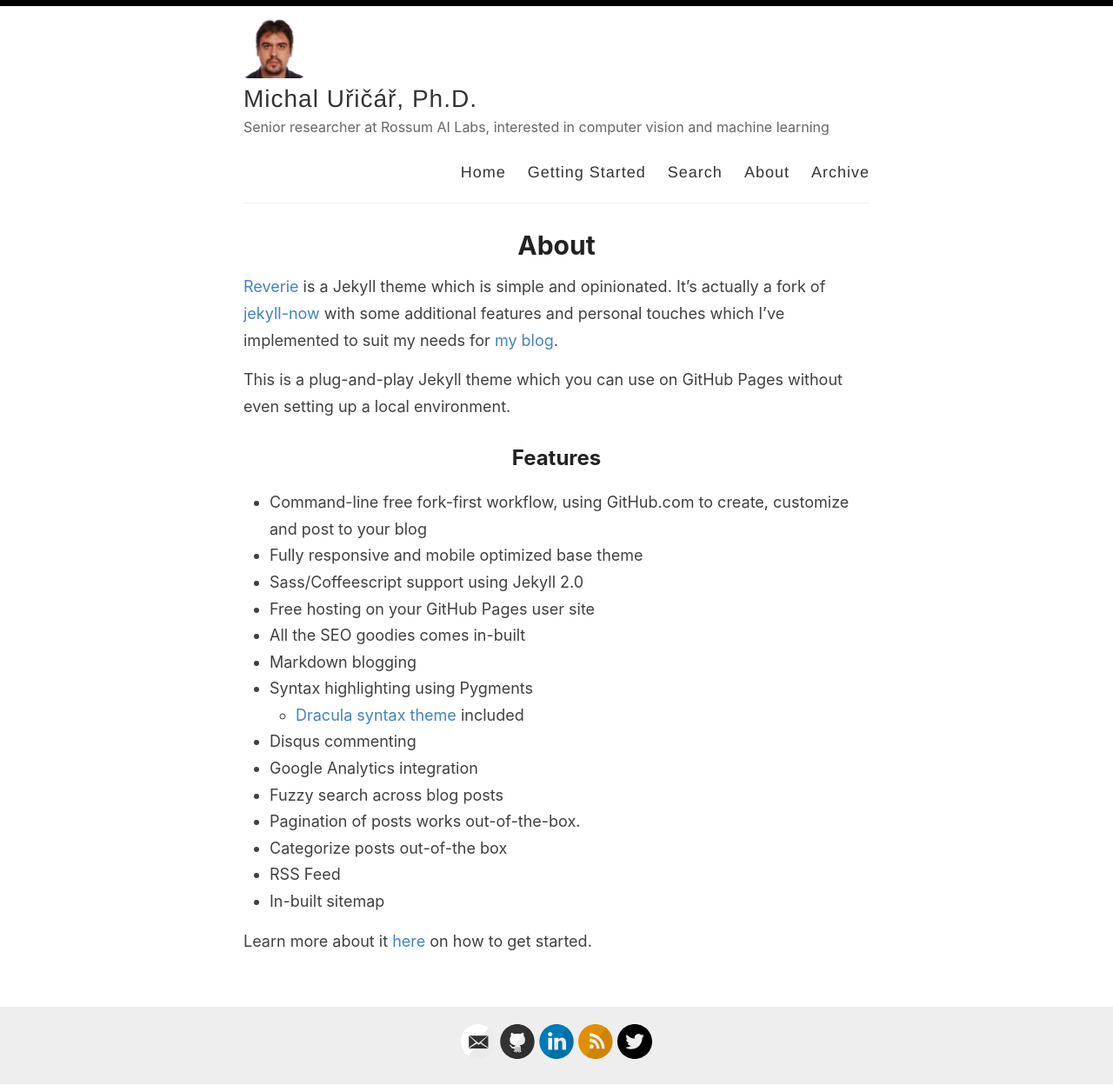
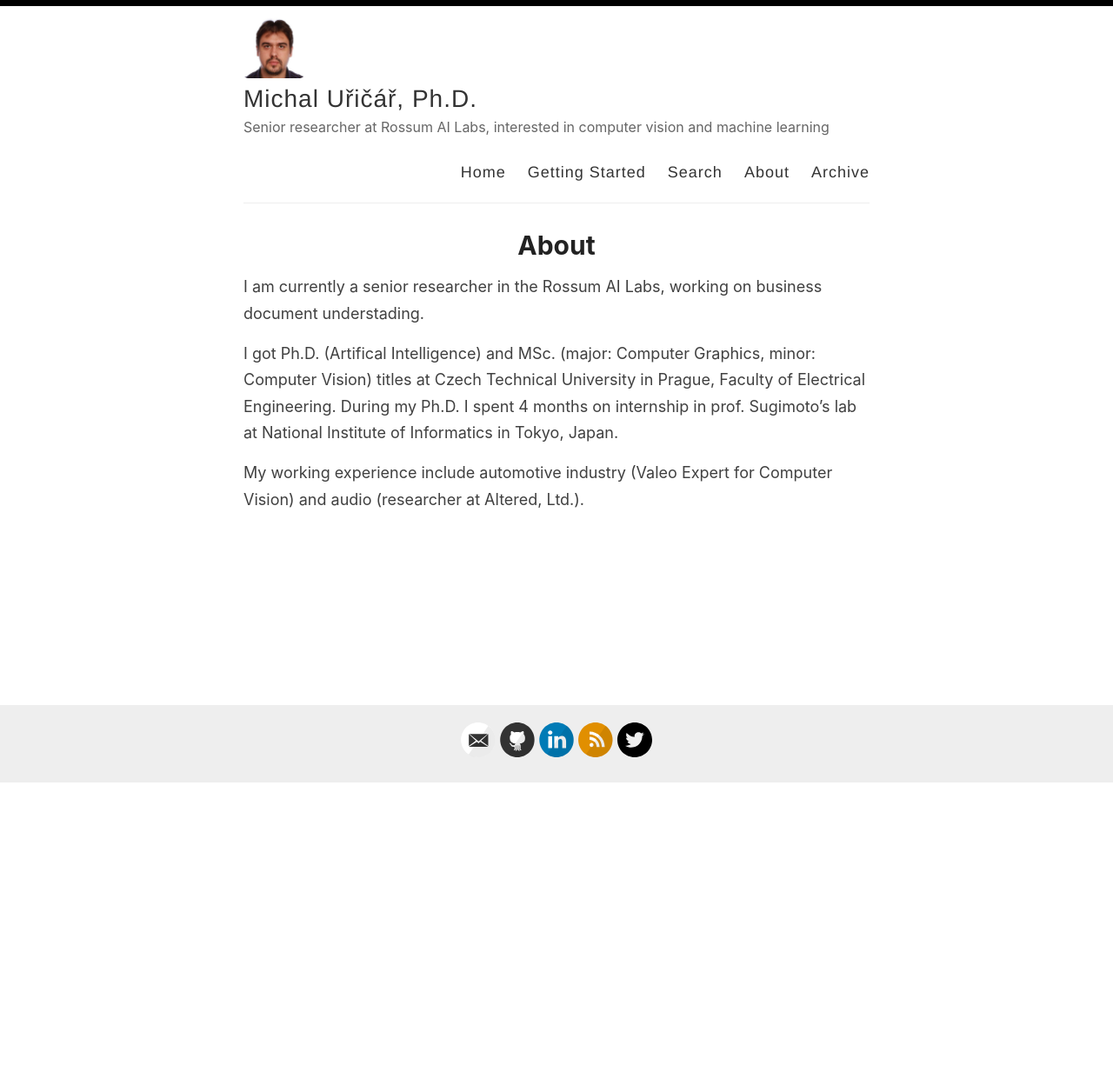
Before and after one commit to uricamic/uricamic.github.io, a Jekyll site: the page built from _pages/about.md, in a window 1280 px wide. Shown: the whole page at 87% size. Built offline with Jekyll 4.4.1, drawn with Linux system fonts in a browser that asks for light colours; after the commit the page ends 901 px from its top, so only the background shows below that.

Commit message:
Update about.md

```diff
--- a/_pages/about.md
+++ b/_pages/about.md
@@ -4,26 +4,8 @@
 permalink: /about/
 ---
 
-[Reverie](https://github.com/amitmerchant1990/reverie) is a Jekyll theme which is simple and opinionated. It's actually a fork of [jekyll-now](https://github.com/barryclark/jekyll-now) with some additional features and personal touches which I've implemented to suit my needs for [my blog](https://www.amitmerchant.com).
+I am currently a senior researcher in the Rossum AI Labs, working on business document understading.
 
-This is a plug-and-play Jekyll theme which you can use on GitHub Pages without even setting up a local environment.
+I got Ph.D. (Artifical Intelligence) and MSc. (major: Computer Graphics, minor: Computer Vision) titles at Czech Technical University in Prague, Faculty of Electrical Engineering. During my Ph.D. I spent 4 months on internship in prof. Sugimoto's lab at National Institute of Informatics in Tokyo, Japan.
 
-## Features
-
-- Command-line free fork-first workflow, using GitHub.com to create, customize and post to your blog
-- Fully responsive and mobile optimized base theme
-- Sass/Coffeescript support using Jekyll 2.0
-- Free hosting on your GitHub Pages user site
-- All the SEO goodies comes in-built
-- Markdown blogging
-- Syntax highlighting using Pygments
-    - [Dracula syntax theme](https://draculatheme.com/) included
-- Disqus commenting
-- Google Analytics integration
-- Fuzzy search across blog posts
-- Pagination of posts works out-of-the-box.
-- Categorize posts out-of-the box
-- RSS Feed
-- In-built sitemap
-
-Learn more about it [here](https://github.com/amitmerchant1990/reverie) on how to get started.
+My working experience include automotive industry (Valeo Expert for Computer Vision) and audio (researcher at Altered, Ltd.).
```
